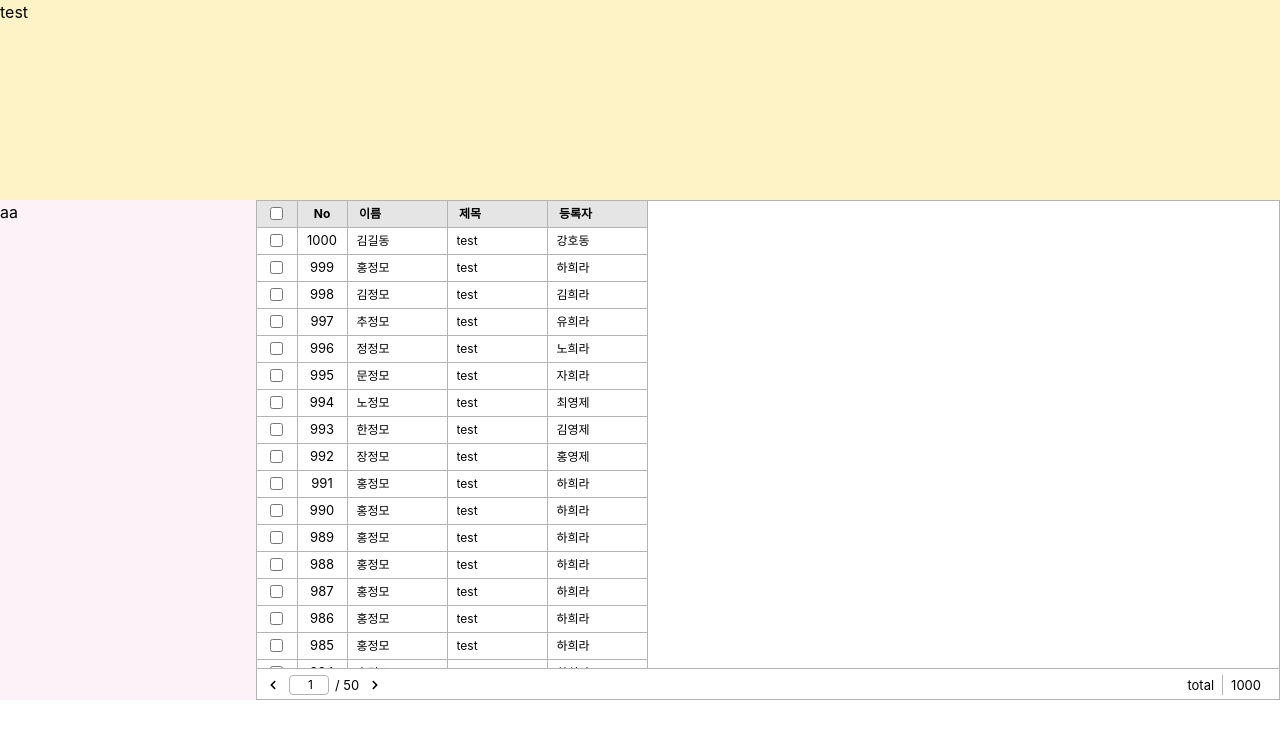
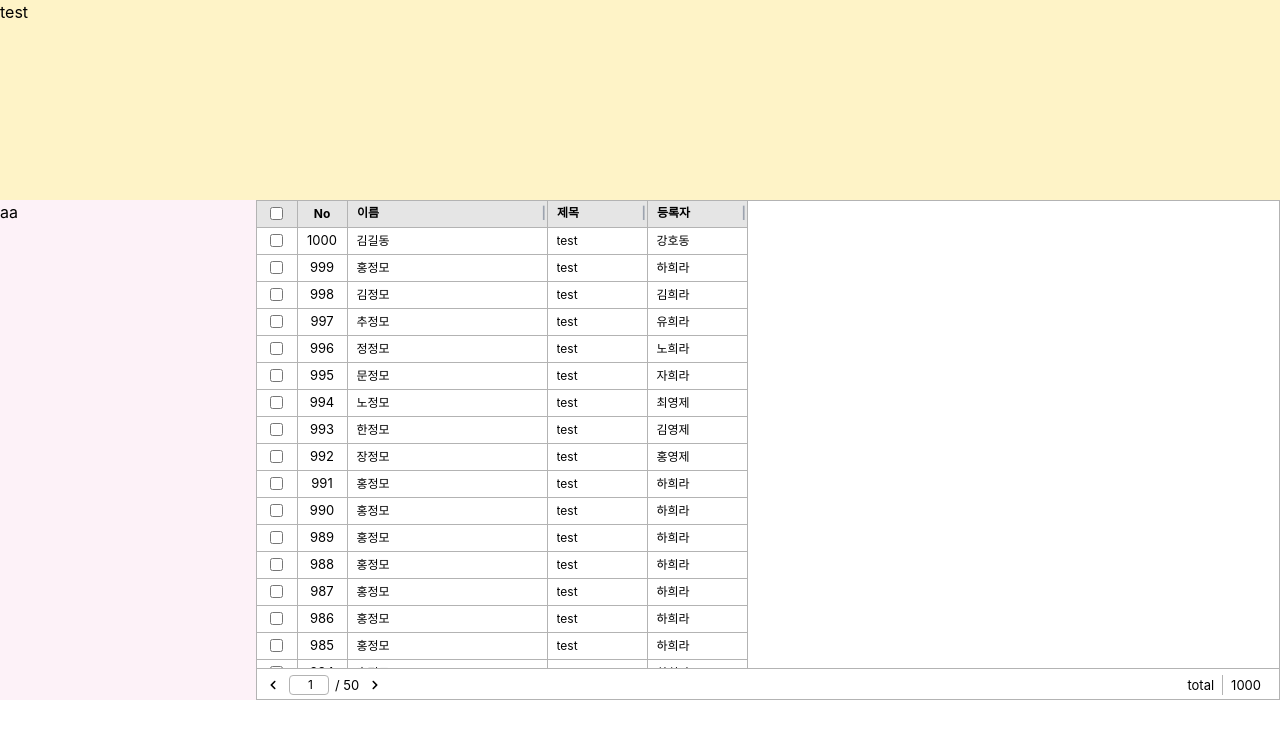
Before and after one commit to bavuchoko/js-table, a React (Create React App) app: page / in a window 1280 px wide. Shown: the top 738 px of the page. Built offline with nearby package versions, Linux system fonts and the light colour scheme.

Commit message:
[update] onResizeWidth 추가

```diff
--- a/src/App.tsx
+++ b/src/App.tsx
@@ -7,7 +7,7 @@ function App() {
     const header =[
         {key:'checker', label: '', style: {fontSize: 12}},
         {key:'no', label: 'no.', style: {fontSize: 12}},
-        {key:'name', label: '이름', style: {fontSize: 12}},
+        {key:'name', label: '이름', style: {fontSize: 12, width:'200px'}},
         {key:'title', label: '제목', style: {fontSize: 12}},
         {key:'createdBy.name', label: '등록자', style: {fontSize: 12}},
     ]
@@ -44,7 +44,7 @@ function App() {
                     <JsTable
                         header={header}
                         data={data}
-                        onHeaderUpdate={v =>{console.log(v)}}
+                        onHeaderUpdate={v =>{console.log('order:', v)}}
                         page={{
                             size:20,
                             currentPage:0,
@@ -53,9 +53,10 @@ function App() {
                             sort:['name'],
                             desc:'asc'
                         }}
-                        resizable={false}
-                        draggable={false}
-                        onPageChange={v=>console.log(`v : ${v}`)}
+                        resizable={true}
+                        draggable={true}
+                        onResizeWidth={v=>console.log('width:', v)}
+                        onPageChange={v=>console.log('page:', v)}
                     />
                 </div>
 
--- a/src/app/JsTable.tsx
+++ b/src/app/JsTable.tsx
@@ -14,6 +14,7 @@ const JsTable: FC<JsTableProps> = ({
                                        style = undefined,
                                        theme = undefined,
                                        onHeaderUpdate = undefined,
+                                       onResizeWidth = undefined,
                                        onHeaderClick = undefined,
                                        onRowClick = undefined,
                                        onPageChange = undefined,
@@ -24,7 +25,14 @@ const JsTable: FC<JsTableProps> = ({
 
     const [order, setOrder] = useState<string[]>(setting?.order ?? header.filter(h => h.key !== 'no' && h.key !== 'checker').map(h => h.key));
     const { checked, handleCheckboxClick, handleHeaderCheckboxClick, isThisPageAllChecked, getNestedValue } = useDataHandler(data);
-    const { columnWidths, setColumnWidths, handleMouseDown } = useColumnWidths(resizable, header);
+    const visibleHeaders = useHeaderHandler(header, order, setting?.hidden ?? []);
+    const { columnWidths, setColumnWidths, handleMouseDown } = useColumnWidths(
+        resizable,
+        visibleHeaders,
+        (widths) => {
+            setColumnWidths(widths);
+            onResizeWidth?.(widths);
+        });
     const { handleDragStart, allowDrop, handleDragOver } = useDragHandler(
         draggable,
         order,
@@ -36,7 +44,6 @@ const JsTable: FC<JsTableProps> = ({
     );
 
     const [hiddens, setHiddens] = useState(setting?.hidden??[]);
-    const visibleHeaders = useHeaderHandler(header, order, setting?.hidden ?? []);
 
 
 
--- a/src/app/hook/useColumnWidths.ts
+++ b/src/app/hook/useColumnWidths.ts
@@ -4,10 +4,27 @@ import { Header } from "../type/Types";
 
 type ColumnWidths = number[];
 
-export const useColumnWidths = (resizable:boolean=false, headers: Header[]) => {
-    const [columnWidths, setColumnWidths] = useState<ColumnWidths>(
-        new Array(headers.length).fill(100)
-    );
+export const useColumnWidths = (
+    resizable:boolean=false,
+    headers: Header[],
+    onResizeWidth?: (widths: number[]) => void,
+    ) => {
+
+    const getInitialWidths = (headers: Header[]): ColumnWidths => {
+        return headers.map((header) => {
+            const width = header.style?.width;
+            if (typeof width === "number") return width;
+            if (typeof width === "string") {
+                const parsed = parseInt(width, 10);
+                return isNaN(parsed) ? 100 : parsed;
+            }
+            return 100;
+        });
+    };
+    const initialWidths = getInitialWidths(headers);
+
+    const columnWidthsRef = useRef<ColumnWidths>(initialWidths);
+    const [columnWidths, setColumnWidths] = useState<ColumnWidths>(initialWidths);
 
     const resizingColumn = useRef<number | null>(null);
     const startX = useRef<number>(0);
@@ -22,18 +39,20 @@ export const useColumnWidths = (resizable:boolean=false, headers: Header[]) => {
         setColumnWidths((prevWidths) => {
             const newWidths = [...prevWidths];
             newWidths[columnIndex] = Math.max(50, prevWidths[columnIndex] + deltaX);
+            columnWidthsRef.current = newWidths;
             return newWidths;
         });
 
         startX.current = event.clientX;
-    }, []);
+    }, [resizable]);
 
     const handleMouseUp = useCallback(() => {
         if (!resizable) return;
         resizingColumn.current = null;
         document.removeEventListener("mousemove", handleMouseMove);
         document.removeEventListener("mouseup", handleMouseUp);
-    }, [handleMouseMove]);
+        onResizeWidth?.(columnWidthsRef.current);
+    }, [resizable, handleMouseMove, onResizeWidth]);
 
     const handleMouseDown = useCallback(
         (event: React.MouseEvent<HTMLDivElement>, colIndex: number) => {
@@ -44,7 +63,7 @@ export const useColumnWidths = (resizable:boolean=false, headers: Header[]) => {
             document.addEventListener("mousemove", handleMouseMove);
             document.addEventListener("mouseup", handleMouseUp);
         },
-        [handleMouseMove, handleMouseUp]
+        [resizable, handleMouseMove, handleMouseUp]
     );
 
     return { columnWidths, setColumnWidths, handleMouseDown };
--- a/src/app/type/Types.ts
+++ b/src/app/type/Types.ts
@@ -9,6 +9,7 @@ export type JsTableProps ={
     style?: React.CSSProperties;
     onHeaderClick?: (event: React.MouseEvent) => void;
     onHeaderUpdate?: (newOrder: string[]) => void;
+    onResizeWidth?: (newOrder: number[]) => void;
     onRowClick?: (event: React.MouseEvent) => void;
     onPageChange?: (clickPage: number) => void;
     resizable?: boolean;
```
